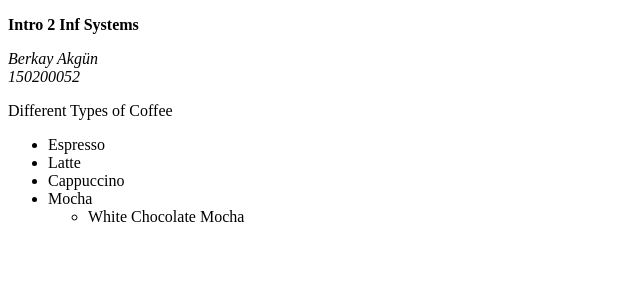
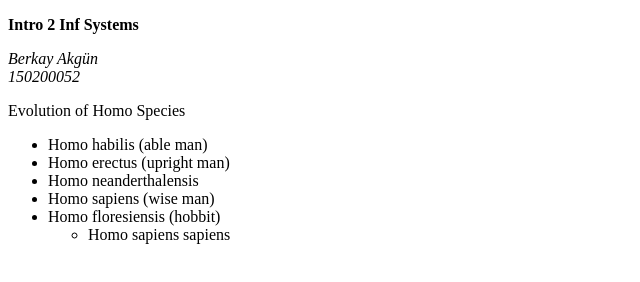
Before and after one commit to itu-itis/git-fundamentals-draft-itu-itis21-akgunb20, a plain HTML site: page index.html in a window 1280 px wide. Shown: the whole page, without its empty margins (0-640 px from the left). Drawn offline with Linux system fonts and the light colour scheme.

Commit message:
index.html updated

```diff
--- a/index.html
+++ b/index.html
@@ -16,14 +16,15 @@
 		</em>
 	</p>
 
-	<p> Different Types of Coffee </p>
+	<p> Evolution of Homo Species </p>
 <ul>
-	<li> Espresso </li>
-	<li> Latte </li>
-	<li> Cappuccino </li>
-	<li> Mocha </li>
+	<li> Homo habilis (able man) </li>
+	<li> Homo erectus (upright man) </li>
+	<li> Homo neanderthalensis </li>
+	<li> Homo sapiens (wise man) </li>
+	<li> Homo floresiensis (hobbit) </li>
 	<ul>
-		<li> White Chocolate Mocha </li>
+		<li> Homo sapiens sapiens </li>
 	</ul>
 </ul>
 
```
